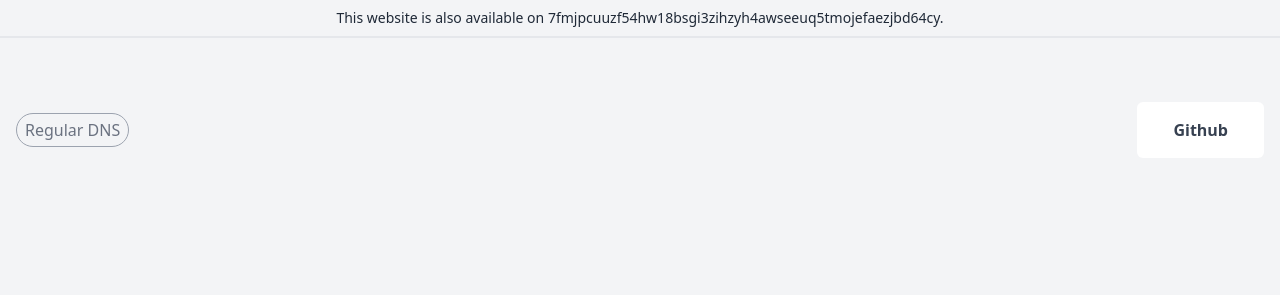
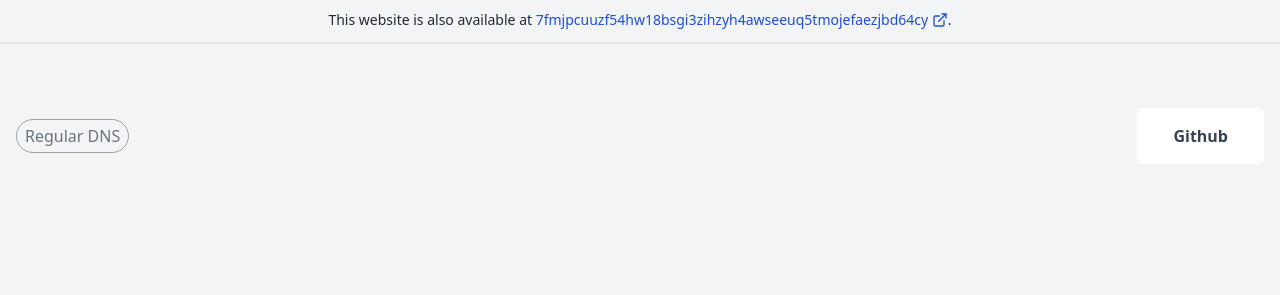
Before and after one commit to SeverinAlexB/7fmjpcuuzf54hw18bsgi3zihzyh4awseeuq5tmojefaezjbd64cy, a plain HTML site: page index.html in a window 1280 px wide. Shown: the top 295 px of the page. Drawn offline with nearby package versions, Linux system fonts and the light colour scheme.

Commit message:
made top link clearer

```diff
--- a/index.html
+++ b/index.html
@@ -63,9 +63,10 @@
 <body class="bg-gray-100 ">
     <div id="pkdns-note" class="border-b border-b-2 py-2 text-sm text-gray-800">
         <div class="container mx-auto text-center">
-            This website is also available on
-            <a class="hover:text-black"
-                href="http://7fmjpcuuzf54hw18bsgi3zihzyh4awseeuq5tmojefaezjbd64cy/">7fmjpcuuzf54hw18bsgi3zihzyh4awseeuq5tmojefaezjbd64cy</a>.
+            This website is also available at
+            <a class="hover:text-black text-blue-700"
+                href="http://7fmjpcuuzf54hw18bsgi3zihzyh4awseeuq5tmojefaezjbd64cy/">7fmjpcuuzf54hw18bsgi3zihzyh4awseeuq5tmojefaezjbd64cy
+                <i data-feather="external-link" class="inline" style="width: 16px; margin-bottom: 2px;"></i></a>.
         </div>
     </div>
 
```
